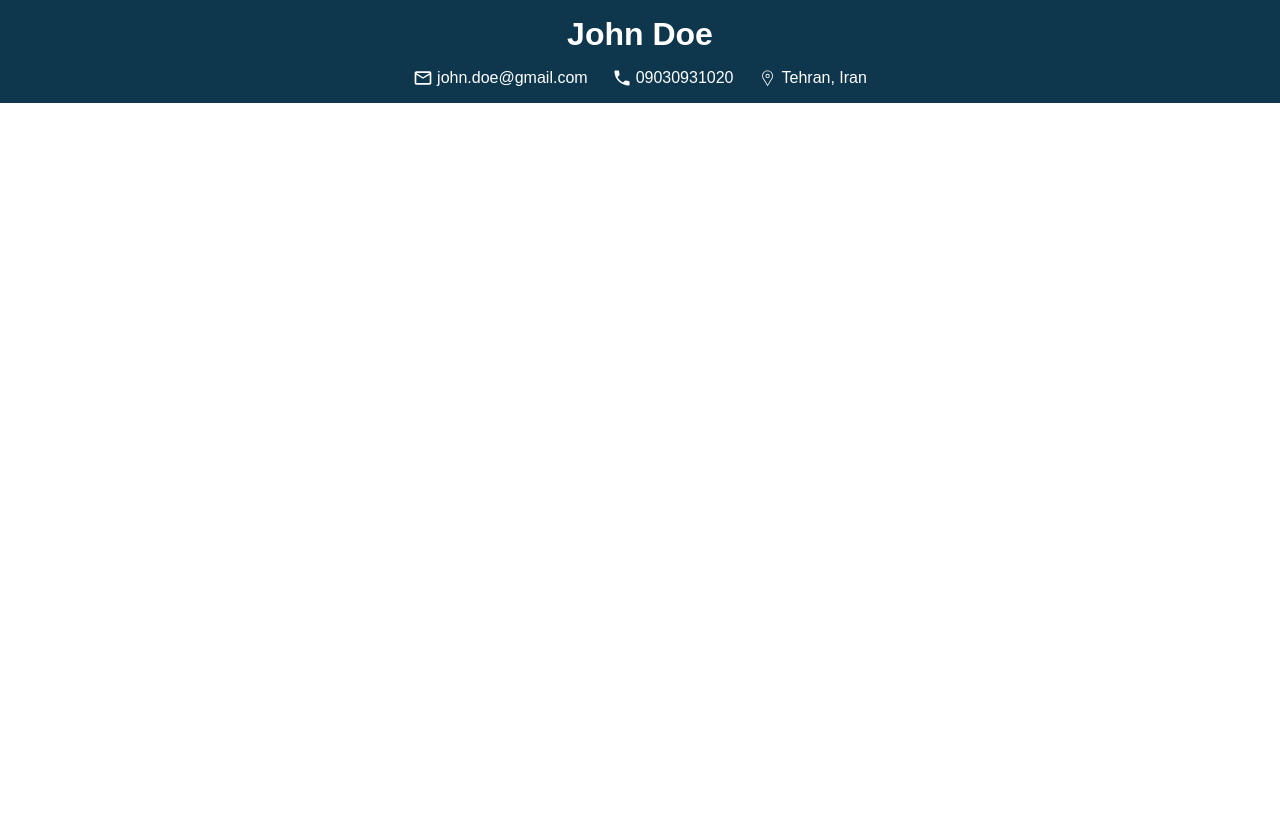
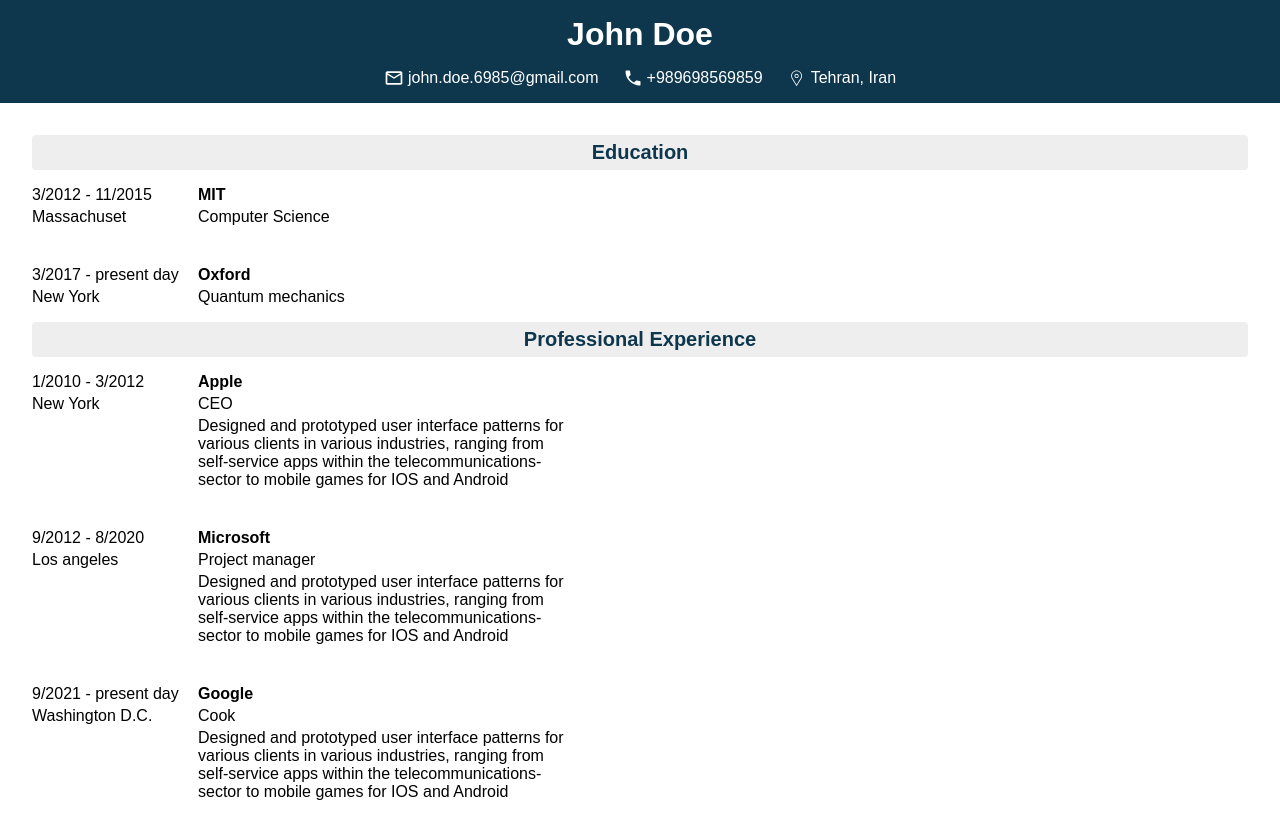
Before and after one commit to itsEmadK/odin-cv, a React (Vite) app: page / in a window 1280 px wide. Shown: the top 838 px of the page. Before the commit the page ends 800 px from the top, so only its background shows below. Built offline with nearby package versions, Linux system fonts and the light colour scheme.

Commit message:
Complete Resume component

```diff
--- a/src/App.jsx
+++ b/src/App.jsx
@@ -1,8 +1,9 @@
 import './App.css';
 import Resume from './components/Resume';
+import { person } from './person.js';
 
 function App() {
-  return Resume();
+  return <Resume person={person}></Resume>;
 }
 
 export default App;
--- a/src/components/Resume.jsx
+++ b/src/components/Resume.jsx
@@ -1,4 +1,3 @@
-import { Fragment } from 'react';
 import '../styles/resume.css';
 
 function ResumeHeader({ name, email, phone, address }) {
@@ -14,16 +13,82 @@ function ResumeHeader({ name, email, phone, address }) {
   );
 }
 
-export default function Resume() {
+function ResumeBody({ educations, jobs }) {
+  return (
+    <div className="resume-body">
+      <div className="educations-container">
+        <h2>Education</h2>
+        <ul>
+          {educations.map((education) => {
+            const formattedStartDate = `${education.startDate.getMonth()}/${education.startDate.getFullYear()}`;
+            let formattedEndDate = '';
+            if (education.endDate) {
+              formattedEndDate = `${education.endDate.getMonth()}/${education.endDate.getFullYear()}`;
+            } else {
+              formattedEndDate = 'present day';
+            }
+            return (
+              <li
+                key={
+                  education.university +
+                  education.startDate +
+                  education.endDate +
+                  education.city +
+                  education.field
+                }
+                className="education-item"
+              >
+                <p className="date">
+                  {`${formattedStartDate}`} - {formattedEndDate}
+                </p>
+                <p className="university">{education.university}</p>
+                <p className="city">{education.city}</p>
+                <p className="field">{education.field}</p>
+              </li>
+            );
+          })}
+        </ul>
+      </div>
+      <div className="jobs-container">
+        <h2>Professional Experience</h2>
+        <ul>
+          {jobs.map((job) => {
+            const formattedStartDate = `${job.startDate.getMonth()}/${job.startDate.getFullYear()}`;
+            let formattedEndDate = '';
+            if (job.endDate) {
+              formattedEndDate = `${job.endDate.getMonth()}/${job.endDate.getFullYear()}`;
+            } else {
+              formattedEndDate = 'present day';
+            }
+
+            return (
+              <li key={job.company + job.startDate + job.endDate + job.role} className="job-item">
+                <p className="date">
+                  {formattedStartDate} - {formattedEndDate}
+                </p>
+                <p className="company">{job.company}</p>
+                <p className="location">{job.location}</p>
+                <p className="role">{job.role}</p>
+                <p className="description">{job.description}</p>
+              </li>
+            );
+          })}
+        </ul>
+      </div>
+    </div>
+  );
+}
+
+export default function Resume({ person }) {
   return (
     <div className="resume">
       <ResumeHeader
-        name="John Doe"
-        email="john.doe@gmail.com"
-        phone="09030931020"
-        address="Tehran, Iran"
+        name={person.name}
+        email={person.email}
+        phone={person.phone}
+        address={person.address}
       ></ResumeHeader>
-      {/* <ResumeBody></ResumeBody> */}
+      <ResumeBody educations={person.educations} jobs={person.jobs}></ResumeBody>
     </div>
   );
 }
--- /dev/null
+++ b/src/person.js
@@ -0,0 +1,51 @@
+export const person = {
+  name: 'John Doe',
+  email: 'john.doe.6985@gmail.com',
+  phone: '+989698569859',
+  address: 'Tehran, Iran',
+  educations: [
+    {
+      university: 'MIT',
+      startDate: new Date(2012, 3, 12),
+      endDate: new Date(2015, 11, 2),
+      field: 'Computer Science',
+      city: 'Massachuset',
+    },
+    {
+      university: 'Oxford',
+      startDate: new Date(2017, 3, 12),
+      endDate: null,
+      field: 'Quantum mechanics',
+      city: 'New York',
+    },
+  ],
+
+  jobs: [
+    {
+      company: 'Apple',
+      role: 'CEO',
+      startDate: new Date(2010, 1, 2),
+      endDate: new Date(2012, 3, 12),
+      location: 'New York',
+      description:
+        'Designed and prototyped user interface patterns for various clients in various industries, ranging from self-service apps within the telecommunications-sector to mobile games for IOS and Android',
+    },
+    {
+      company: 'Microsoft',
+      role: 'Project manager',
+      startDate: new Date(2012, 9, 2),
+      endDate: new Date(2020, 8, 23),
+      location: 'Los angeles',
+      description:
+        'Designed and prototyped user interface patterns for various clients in various industries, ranging from self-service apps within the telecommunications-sector to mobile games for IOS and Android',
+    },
+    {
+      company: 'Google',
+      role: 'Cook',
+      startDate: new Date(2021, 9, 2),
+      location: 'Washington D.C.',
+      description:
+        'Designed and prototyped user interface patterns for various clients in various industries, ranging from self-service apps within the telecommunications-sector to mobile games for IOS and Android',
+    },
+  ],
+};
--- a/src/styles/resume.css
+++ b/src/styles/resume.css
@@ -3,6 +3,9 @@
   color: white;
   padding: 1em;
   text-align: center;
+}
+ul {
+  list-style-type: none;
 }
 
 .header .details {
@@ -33,3 +36,47 @@
 .details .address {
   background-image: url('../assets/map-marker.svg');
 }
+
+.resume-body {
+  padding: 2em;
+}
+
+.educations-container h2,
+.jobs-container h2 {
+  color: #0e374e;
+  background-color: rgb(238, 238, 238);
+  padding: 0.3em;
+  border-radius: 4px;
+  text-align: center;
+  font-size: 1.25rem;
+}
+
+.educations-container ul,
+.jobs-container ul {
+  display: grid;
+  gap: 0.5em;
+}
+
+.job-item,
+.education-item {
+  padding: 1em 0;
+  display: grid;
+  grid-template-columns: auto 1fr;
+  gap: 0.25em 1em;
+  /* background-color: red; */
+}
+
+.education-item .date,
+.job-item .date {
+  min-width: 150px;
+}
+
+.education-item .university,
+.job-item .company {
+  font-weight: 700;
+}
+
+.job-item .description {
+  max-width: 42ch;
+  grid-column-start: 2;
+}
```
